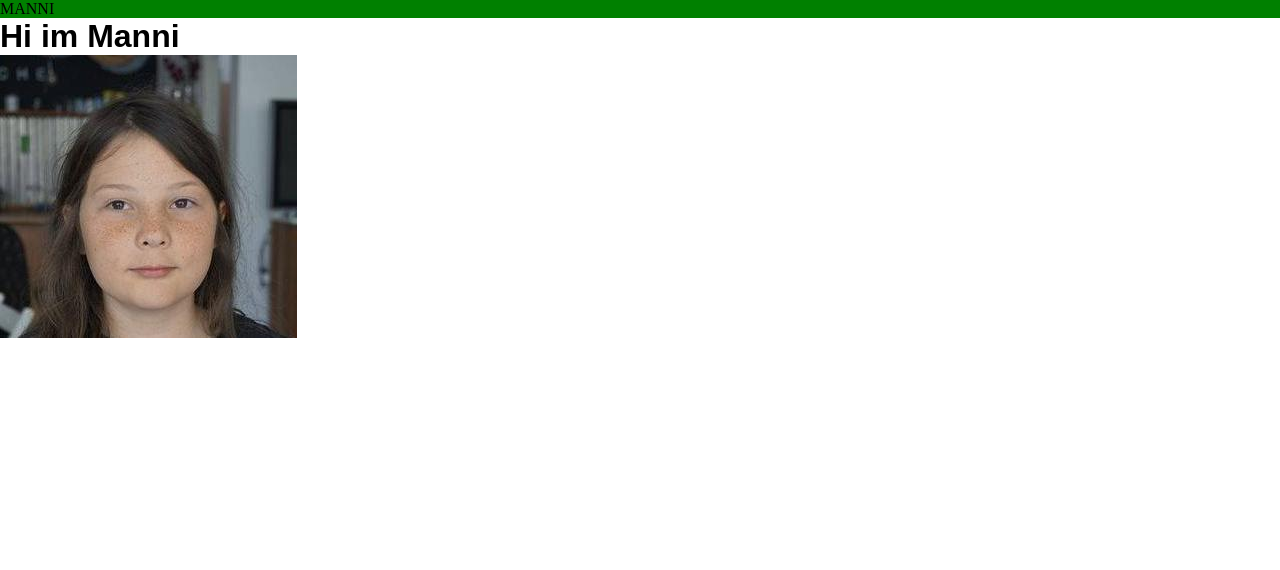
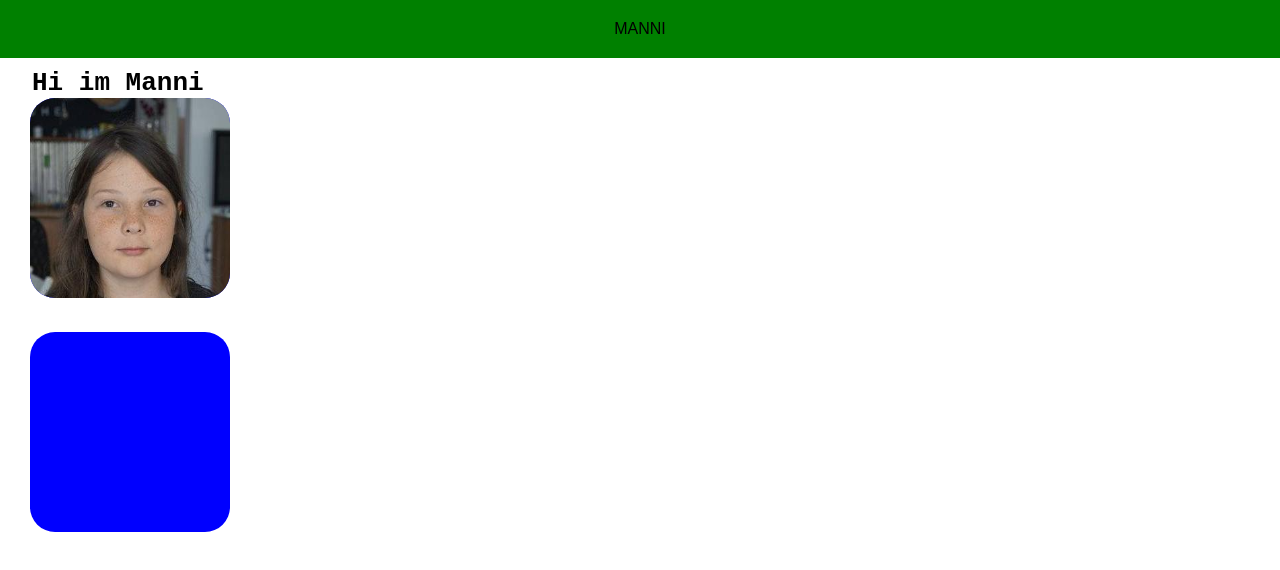
Before and after one commit to mannireis/mannireis, a plain HTML site: page index.html in a window 1280 px wide. Drawn offline with Linux system fonts and the light colour scheme.

Commit message:
even better

```diff
--- a/styles.css
+++ b/styles.css
@@ -1,12 +1,47 @@
 * {
   margin: 0;
   padding: 0;
+
+  border-radius: 25px;
 }
 
+
 h1 {
-  font-family: sans-serif;
-}
-nav {
-  background-color: green
+  font-family: monospace;
+  margin-left: 32px;
 
 }
+
+nav {
+  background-color: green;
+ padding: 10px;
+ border-radius: 0px;
+ margin-bottom: 10px;
+
+}
+
+p {
+ font-family: sans-serif;
+ padding: 10px;
+ text-align: center;
+
+div {
+  display: grid
+  grid-template-columns: 60px 60px;
+}
+
+}
+
+img{
+margin-left: 30px;
+margin-bottom:30px;
+
+}
+.test1 {
+
+  background-color: blue;
+  height: 200px;
+  width: 200px;
+  margin-left: 30px;
+  margin-bottom:30px;
+}
```
